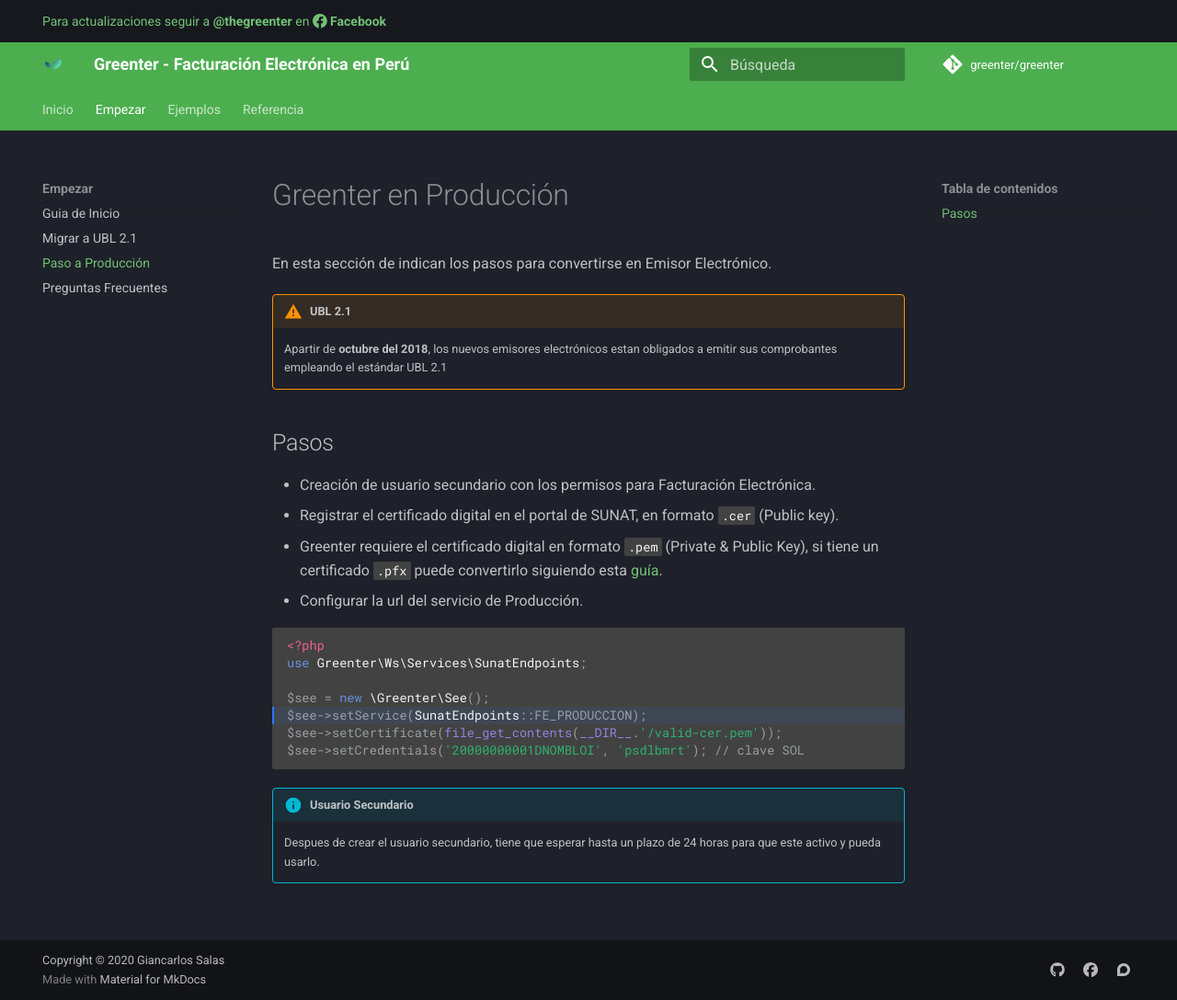
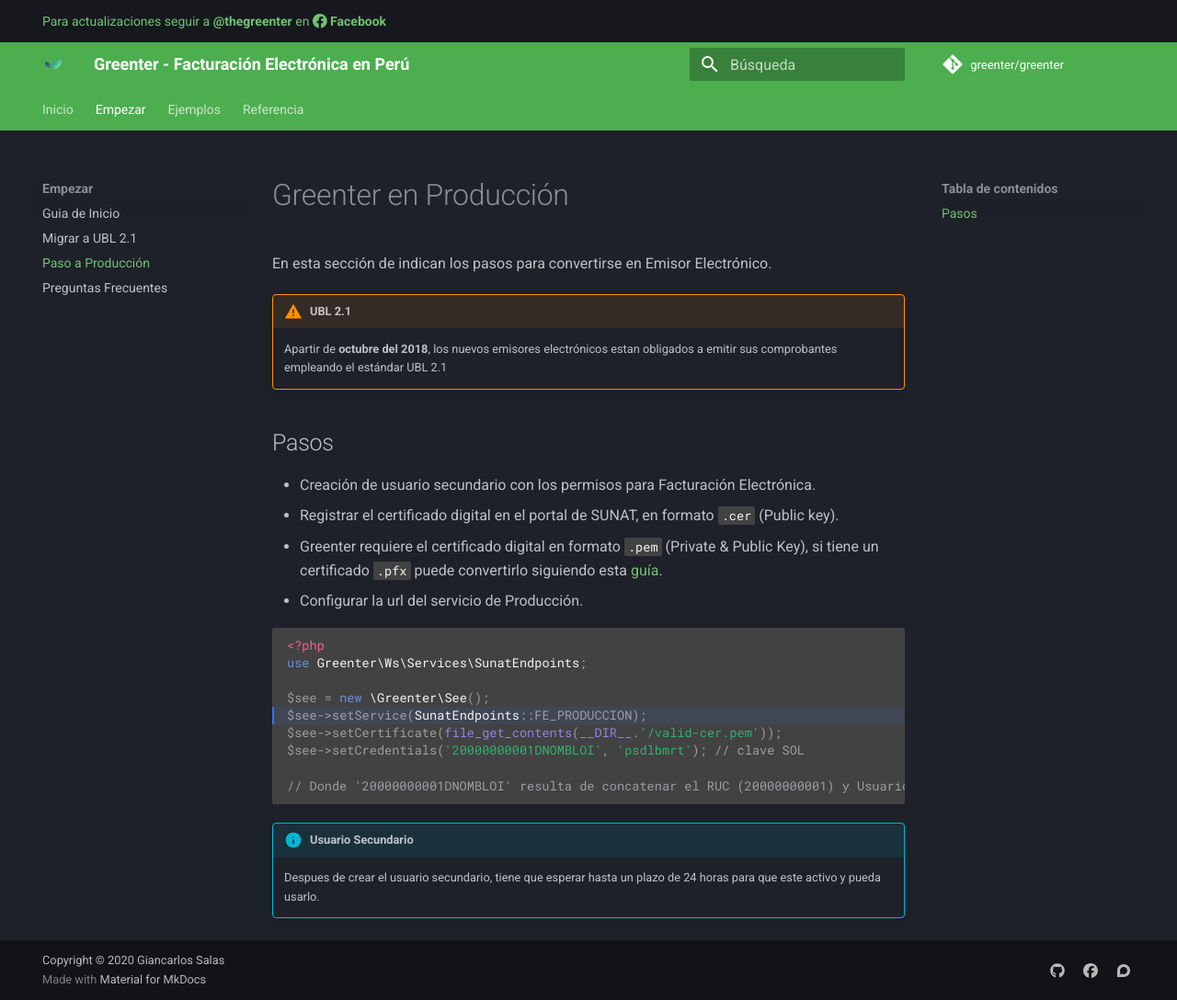
Before and after one commit to thegreenter/docs, an MkDocs documentation site: the page built from docs/production.md, in a window 1280 px wide and 1088 px high. Shown: the whole window at 92% size. Built offline with MkDocs 1.6.1 and Material for MkDocs 9.7.7, drawn with Linux system fonts in a browser that asks for light colours.

Commit message:
Add user origin

````diff
--- a/docs/production.md
+++ b/docs/production.md
@@ -22,6 +22,7 @@
 $see->setCertificate(file_get_contents(__DIR__.'/valid-cer.pem'));
 $see->setCredentials('20000000001DNOMBLOI', 'psdlbmrt'); // clave SOL
 
+// Donde '20000000001DNOMBLOI' resulta de concatenar el RUC (20000000001) y Usuario SOL (DNOMBLOI).
 ```
 
 !!! info "Usuario Secundario"
````
